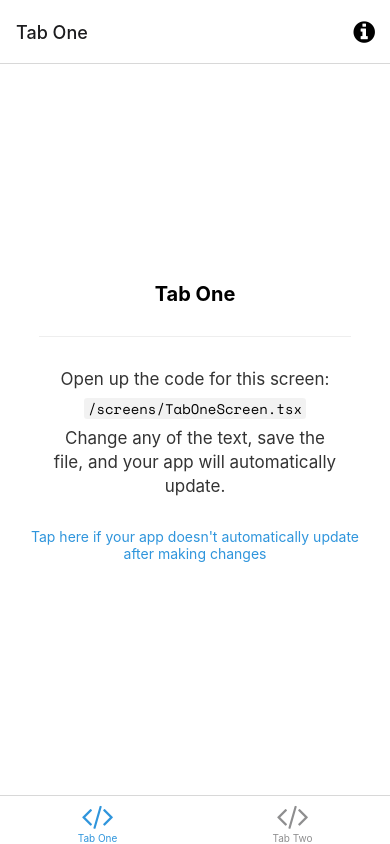
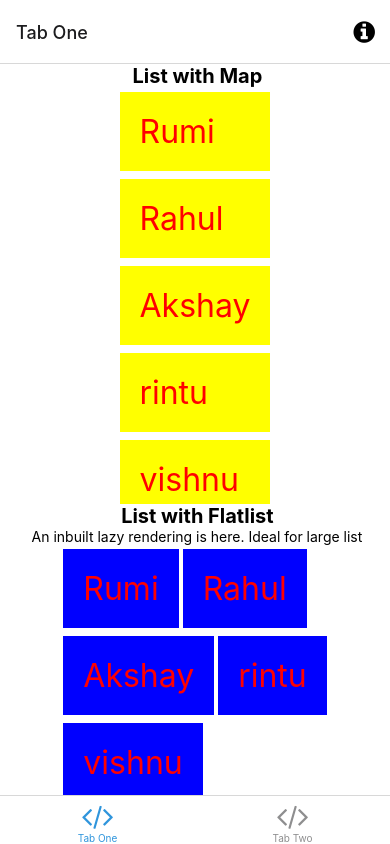
Before and after one commit to hkvongit/learn-r-native, a React Native app: screen /TabOne in a window 390 px wide. Built offline with nearby package versions, Linux system fonts and the light colour scheme; what expo-linking would draw is missing.

Commit message:
FlatList vs map

```diff
--- a/screens/TabOneScreen.tsx
+++ b/screens/TabOneScreen.tsx
@@ -1,16 +1,45 @@
-import * as React from 'react';
-import { StyleSheet } from 'react-native';
+import * as React from "react";
+import { ScrollView, StyleSheet, FlatList } from "react-native";
 
-import EditScreenInfo from '../components/EditScreenInfo';
-import { Text, View } from '../components/Themed';
-import { RootTabScreenProps } from '../types';
+import EditScreenInfo from "../components/EditScreenInfo";
+import { Text, View } from "../components/Themed";
+import { RootTabScreenProps } from "../types";
 
-export default function TabOneScreen({ navigation }: RootTabScreenProps<'TabOne'>) {
+export default function TabOneScreen({
+  navigation,
+}: RootTabScreenProps<"TabOne">) {
+  const myFriends = [
+    { name: "Rumi", id: 1 },
+    { name: "Rahul", id: 2 },
+    { name: "Akshay", id: 3 },
+    { name: "rintu", id: 4 },
+    { name: "vishnu", id: 5 },
+  ];
   return (
     <View style={styles.container}>
-      <Text style={styles.title}>Tab One</Text>
-      <View style={styles.separator} lightColor="#eee" darkColor="rgba(255,255,255,0.1)" />
-      <EditScreenInfo path="/screens/TabOneScreen.tsx" />
+      {/* Simple way of showing a list */}
+      <Text style={styles.title}> List with Map</Text>
+      <ScrollView>
+        {myFriends.map((_friend) => (
+          <View key={_friend.key}>
+            <Text style={styles.simpleText}>{_friend.name}</Text>
+          </View>
+        ))}
+      </ScrollView>
+      {/* <EditScreenInfo path="/screens/TabOneScreen.tsx" /> */}
+      <Text style={styles.title}> List with Flatlist</Text>
+      <Text> An inbuilt lazy rendering is here. Ideal for large list</Text>
+      <FlatList
+        numColumns={2}
+        data={myFriends}
+        keyExtractor={(item) => item.id.toString()}
+        renderItem={({ item }) => (
+          <Text style={{ ...styles.simpleText, backgroundColor: "blue" }}>
+            {item.name}
+          </Text>
+        )}
+      />
+      {/* Viewing a list using flat list */}
     </View>
   );
 }
@@ -18,16 +47,24 @@ export default function TabOneScreen({ navigation }: RootTabScreenProps<'TabOne'
 const styles = StyleSheet.create({
   container: {
     flex: 1,
-    alignItems: 'center',
-    justifyContent: 'center',
+    alignItems: "center",
+    justifyContent: "center",
   },
   title: {
     fontSize: 20,
-    fontWeight: 'bold',
+    fontWeight: "bold",
   },
   separator: {
     marginVertical: 30,
     height: 1,
-    width: '80%',
+    width: "80%",
+  },
+  simpleText: {
+    color: "red",
+    padding: 20,
+    backgroundColor: "yellow",
+    marginVertical: 4,
+    marginHorizontal: 2,
+    fontSize: 32,
   },
 });
```
